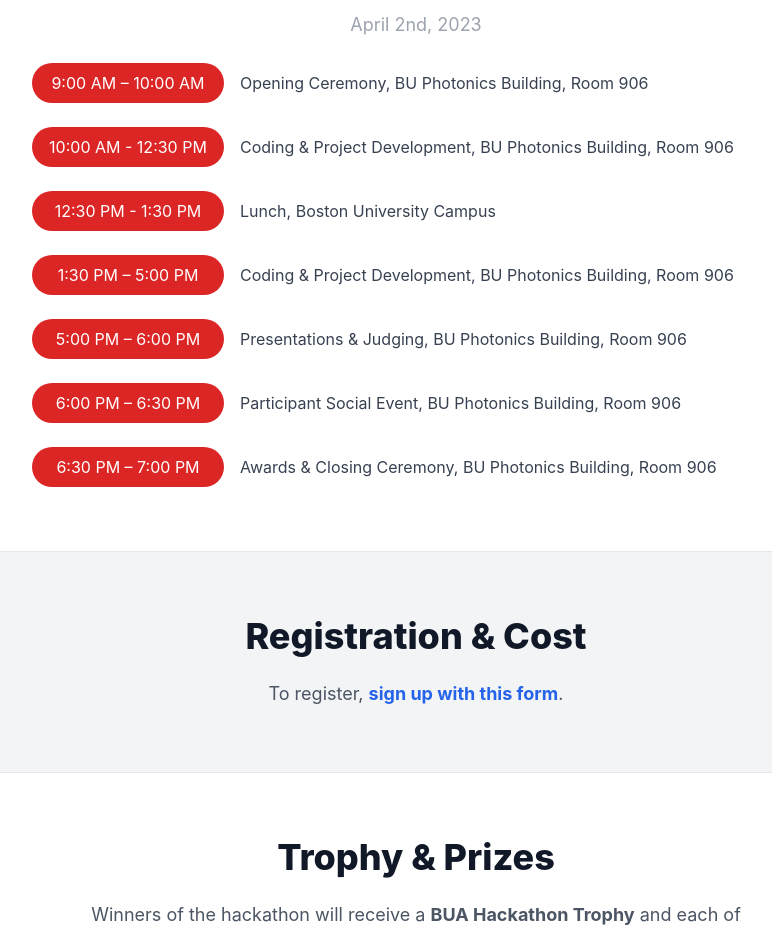
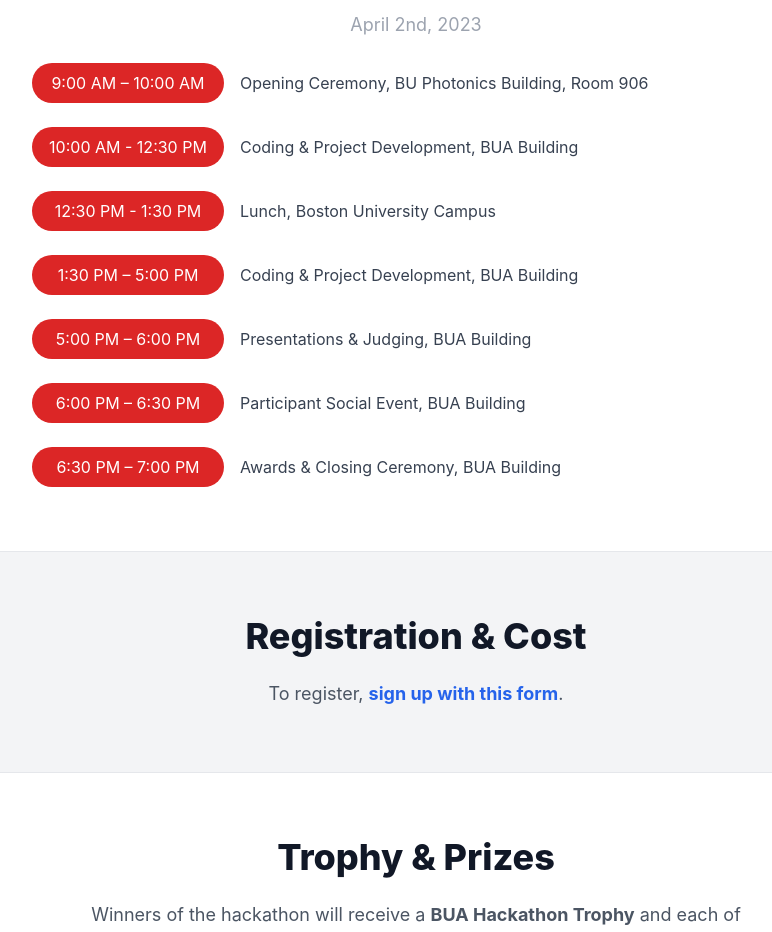
Before and after one commit to gaberomualdo/bua-hackathon-site, a React (Create React App) app: page / in a window 1280 px wide. Shown: the part 980-1912 px from the top of the page, without its empty margins (224-996 px from the left). Built offline with nearby package versions, Linux system fonts and the light colour scheme; a web font is replaced by a local one.

Commit message:
Update App.js

```diff
--- a/src/App.js
+++ b/src/App.js
@@ -196,7 +196,7 @@
                 },
                 {
                   time: "10:00 AM - 12:30 PM",
-                  text: "Coding & Project Development, BU Photonics Building, Room 906",
+                  text: "Coding & Project Development, BUA Building",
                 },
                 {
                   time: "12:30 PM - 1:30 PM",
@@ -204,19 +204,19 @@
                 },
                 {
                   time: "1:30 PM – 5:00 PM",
-                  text: "Coding & Project Development, BU Photonics Building, Room 906",
+                  text: "Coding & Project Development, BUA Building",
                 },
                 {
                   time: "5:00 PM – 6:00 PM",
-                  text: "Presentations & Judging, BU Photonics Building, Room 906",
+                  text: "Presentations & Judging, BUA Building",
                 },
                 {
                   time: "6:00 PM – 6:30 PM",
-                  text: "Participant Social Event, BU Photonics Building, Room 906",
+                  text: "Participant Social Event, BUA Building",
                 },
                 {
                   time: "6:30 PM – 7:00 PM",
-                  text: "Awards & Closing Ceremony, BU Photonics Building, Room 906",
+                  text: "Awards & Closing Ceremony, BUA Building",
                 },
               ].map((e) => (
                 <div className="w-full max-w-6xl mt-6 flex items-center">
```
